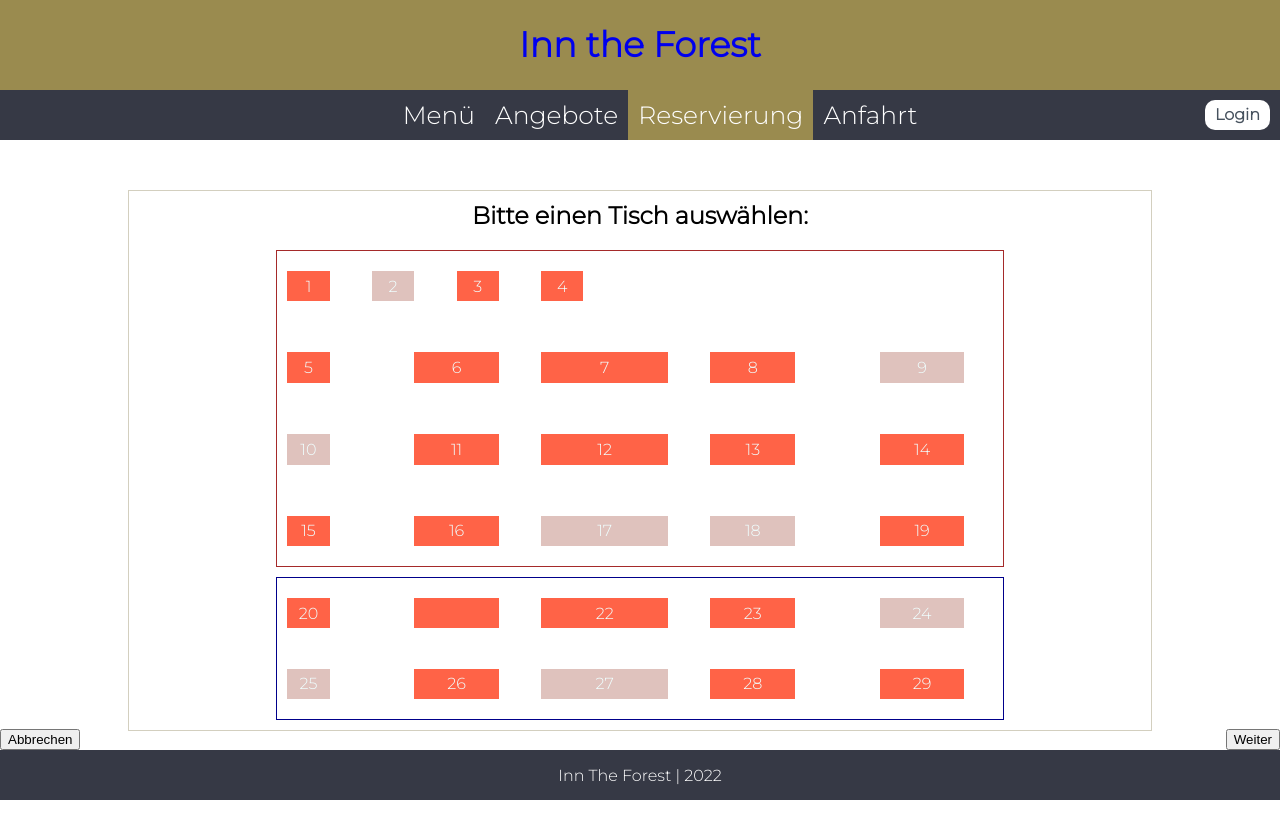
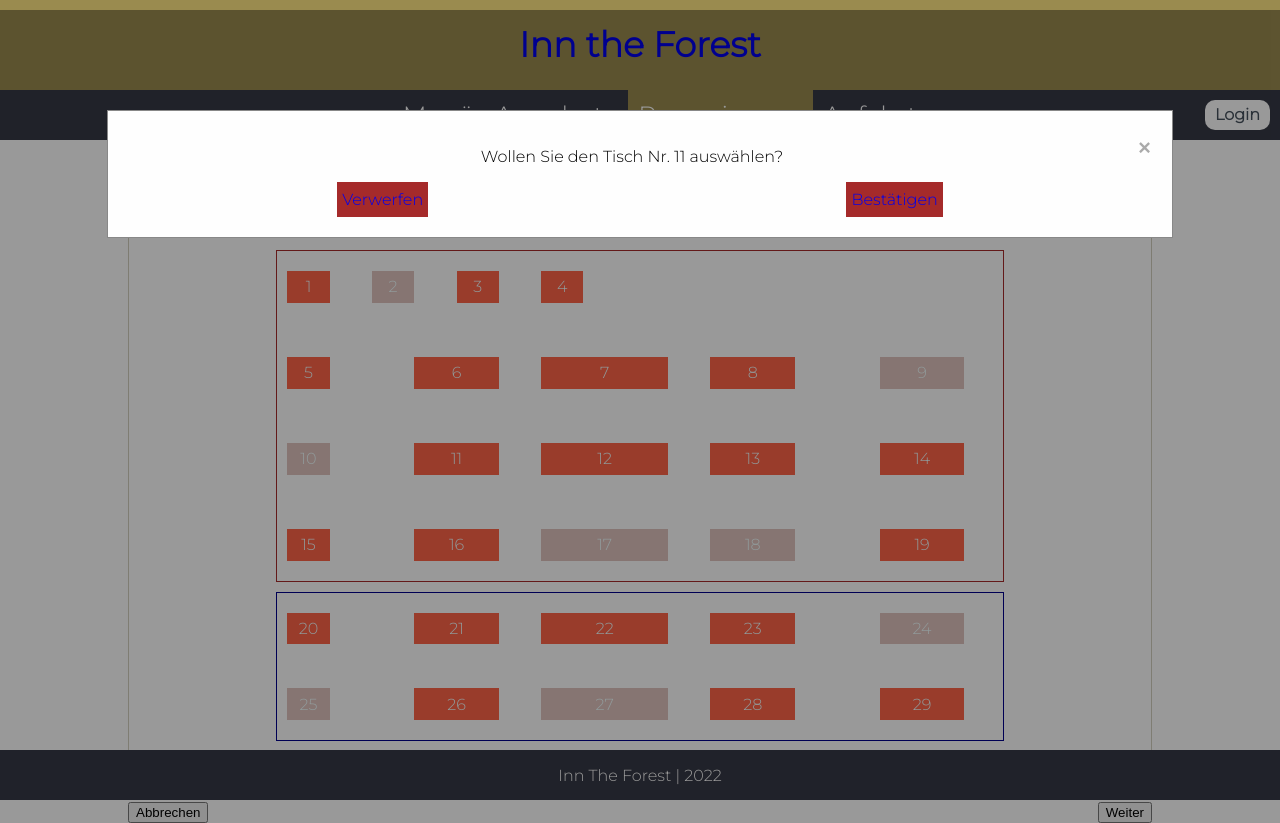
Before and after one commit to Kepler-C/inn-the-forest, a plain HTML site: page platzauswahl.html in a window 1280 px wide. Both pictures are taken after a click on the element "11". Before the commit the page ends 800 px from the top, so only its background shows below. Drawn offline with nearby package versions, Linux system fonts and the light colour scheme; a web font is replaced by a local one.

Commit message:
table choosing implemented v.1

```diff
--- a/assets/reservation.js
+++ b/assets/reservation.js
@@ -2,12 +2,30 @@
 (function() {
 
     const tables = document.querySelectorAll(".table:not(.table--reserved)");
-    //console.log(tables);
+    const modal = document.querySelector('#reservationNotice');
+
     for (const table of tables) {
         table.addEventListener("click", showNotice);
     }
 
     function showNotice(event) {
-        console.log("index = " + event.target.dataset.tableNumber);
+        let tableNr = event.target.dataset.tableNumber;
+        let noticeBox = document.querySelector('#noticeContent');
+        noticeBox.innerHTML = "Wollen Sie den Tisch Nr. " + tableNr + " auswählen?";
+        modal.style.display = 'block';
     }
+
+    const closeButtons = document.querySelectorAll('span.close, .confirmation--close');
+    for (const btn of closeButtons) {
+        btn.addEventListener('click', () => {
+            modal.style.display = 'none';
+        });
+    }
+
+    window.onclick = function(event) {
+        if (event.target == modal) {
+            modal.style.display = "none";
+        }
+    }
+
 })();
--- a/assets/styles.css
+++ b/assets/styles.css
@@ -498,3 +498,59 @@ a:active {
 .hall-space {
   flex: 0 0 6%;
 }
+
+.modal {
+  display: none; /* Hidden by default */
+  position: fixed; /* Stay in place */
+  z-index: 1; /* Sit on top */
+  padding-top: 100px; /* Location of the box */
+  left: 0;
+  top: 0;
+  width: 100%; /* Full width */
+  height: 100%; /* Full height */
+  overflow: auto; /* Enable scroll if needed */
+  background-color: rgb(0,0,0); /* Fallback color */
+  background-color: rgba(0,0,0,0.4); /* Black w/ opacity */
+}
+
+/* Modal Content */
+.modal-content {
+  background-color: #fefefe;
+  margin: auto;
+  padding: 20px;
+  border: 1px solid #888;
+  width: 80%;
+}
+
+/* The Close Button */
+.close {
+  color: #aaaaaa;
+  float: right;
+  font-size: 28px;
+  font-weight: bold;
+}
+
+.close:hover,
+.close:focus {
+  color: #000;
+  text-decoration: none;
+  cursor: pointer;
+}
+
+.confirmation {
+  display: flex;
+  justify-content: space-around;
+}
+
+.confirmation--button {
+  padding: 8px 5px;
+  background-color: brown;
+}
+
+.confirmation--button:link,
+.confirmation--button:visited,
+.confirmation--button:hover,
+.confirmation--button:active {
+  text-decoration: none;
+  color: white;
+}
--- a/platzauswahl.html
+++ b/platzauswahl.html
@@ -84,7 +84,7 @@
               <div class="row">
                 <div class="table" data-table-number="20">20</div>
                 <div class="hall-space"></div><div class="hall-space"></div>
-                <div class="table table--middle" data-table-number="21"></div>
+                <div class="table table--middle" data-table-number="21">21</div>
                 <div class="hall-space"></div>
                 <div class="table table--big" data-table-number="22">22</div>
                 <div class="hall-space"></div>
@@ -104,7 +104,21 @@
                 <div class="table table--middle" data-table-number="29">29</div>
               </div>
             </div>
+
+            <!-- Reservation notice -->
+            <div id="reservationNotice" class="modal">
+              <div class="modal-content">
+                <span class="close">&times;</span>
+                <p id="noticeContent">
+                  hola
+                </p>
+                <div class="confirmation">
+                  <div class="confirmation--button confirmation--close"><a href="#">Verwerfen</a></div>
+                  <div class="confirmation--button"><a href="reservierung.html">Bestätigen</a></div>
+                </div>
+              </div>
             </div>
+
       </section>
 
       <script src="./assets/reservation.js"></script>
```
